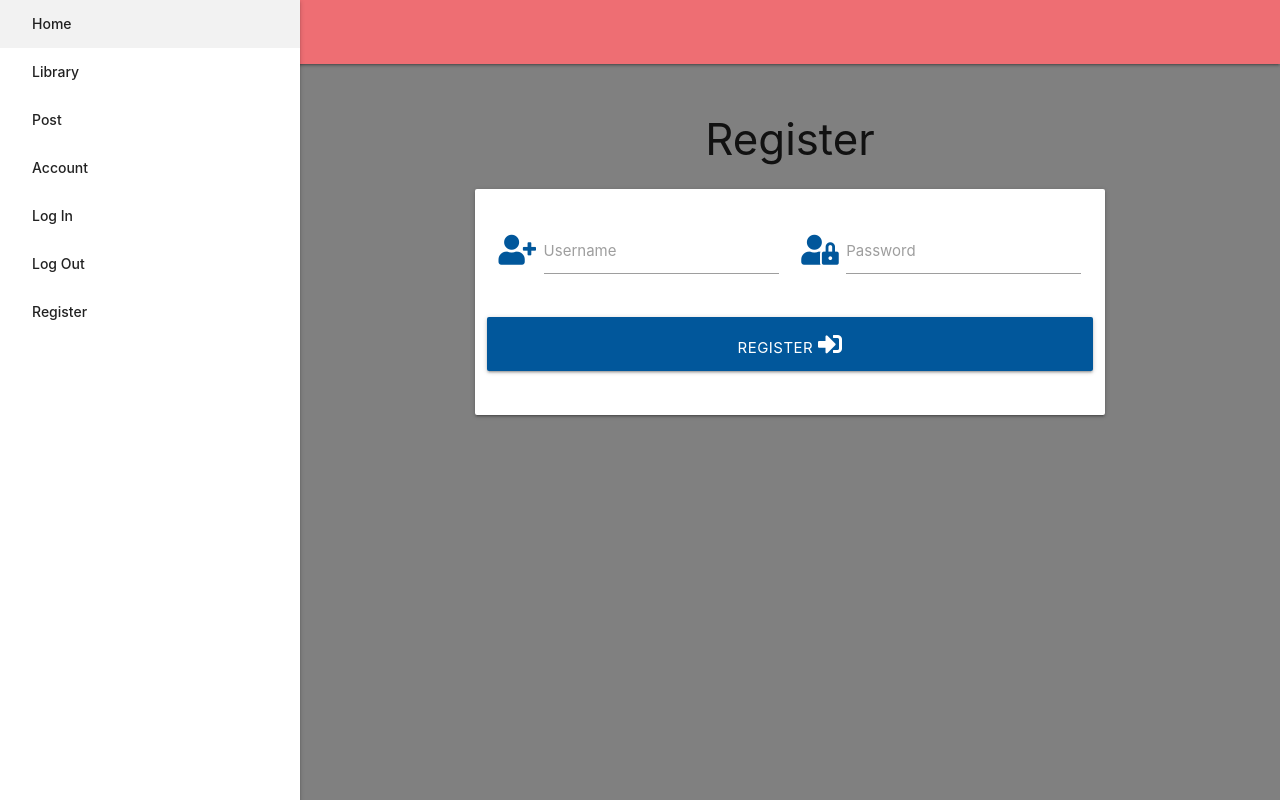
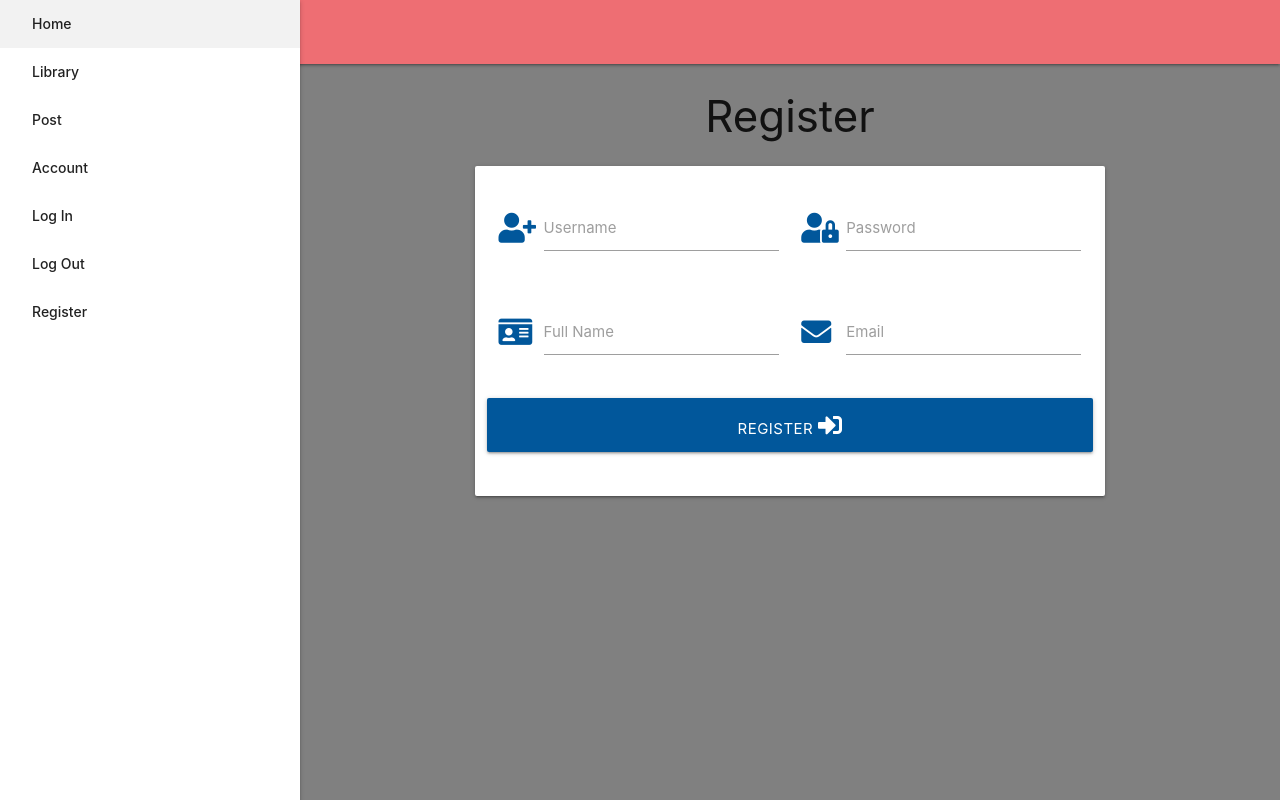
Before and after one commit to SleepyMan93/escro-games, a Flask app: page /register in a window 1280 px wide. Run offline with Flask 2, Linux system fonts and the light colour scheme; some libraries are stand-ins or nearby versions.

Commit message:
Added Register functionality and fixed sidenav menu collapse

```diff
--- a/app.py
+++ b/app.py
@@ -27,6 +27,26 @@
 
 @app.route("/register", methods=["GET", "POST"])
 def register():
+    if request.method == "POST":
+        # check if username already exists in db
+        existing_user = mongo.db.users.find_one(
+            {"username": request.form.get("username").lower()})
+
+        if existing_user:
+            flash("Username already exists")
+            return redirect(url_for("register"))
+
+        register = {
+            "username": request.form.get("username").lower(),
+            "password": generate_password_hash(request.form.get("password")),
+            "name": request.form.get("name").lower(),
+            "email": request.form.get("email")
+        }
+        mongo.db.users.insert_one(register)
+
+        # put the new user into 'session' cookie
+        session["user"] = request.form.get("username").lower()
+        flash("Welcome to Escro")
     return render_template("register.html")
 
 
--- a/static/css/style.css
+++ b/static/css/style.css
@@ -3,12 +3,16 @@
 }
 
 
-main, footer {
+main, section, footer {
     padding-left: 300px;
   }
 
   @media only screen and (max-width : 992px) {
-    header, main, footer {
+    main, section, footer {
       padding-left: 0;
     }
   }
+
+.flashes h4 {
+  line-height: 2;
+}
--- a/static/js/script.js
+++ b/static/js/script.js
@@ -1,3 +1,3 @@
 $(document).ready(function(){
-    $('.sidenav').sidenav();
-  });
+  $('.sidenav').sidenav();
+});
--- a/templates/base.html
+++ b/templates/base.html
@@ -19,7 +19,13 @@
 <body>
 
     <header>
-        <nav> <!-- navbar content here  --> </nav>
+        <nav>
+            <div id="menu" class="container">
+                <a href="#" data-target="slide-out" class="sidenav-trigger">
+                    <i class="fas fa-bars"></i>
+                </a>
+            </div>
+        </nav>
 
         <ul id="slide-out" class="sidenav sidenav-fixed">
             <li><a href="{{ url_for('show_games') }}">Home</a></li>
@@ -30,8 +36,21 @@
             <li><a href="#">Log Out</a></li>
             <li><a href="{{ url_for('register') }}">Register</a></li>
         </ul>
-        <a href="#" data-target="slide-out" class="sidenav-trigger"><i class="material-icons">menu</i></a>
+
     </header>
+
+    <section>
+        <!-- flash messages -->
+        {% with messages = get_flashed_messages() %}
+            {% if messages %}
+                {% for message in messages %}
+                    <div class="row flashes">
+                        <h4 class="center-align">{{ message }}</h4>
+                    </div>
+                {% endfor %}
+            {% endif %}
+        {% endwith %}
+    </section>
 
     <main>
     {% block content %}
--- a/templates/register.html
+++ b/templates/register.html
@@ -10,14 +10,28 @@
                 <!-- username -->
                     <div class="input-field col s6">
                         <i class="fas fa-user-plus prefix light-blue-text text-darken-4"></i>
-                        <input id="username" name="username" type="text" class="validate">
+                        <input id="username" name="username" type="text" minlength="5"
+                            maxlength="15" pattern="^[a-zA-Z0-100]{5,15}$" class="validate" required>
                         <label for="username">Username</label>
                     </div>
                 <!-- passowrd -->
                     <div class="input-field col s6">
                         <i class="fas fa-user-lock prefix light-blue-text text-darken-4"></i>
-                        <input id="password" name="password" type="password" class="validate">
+                        <input id="password" name="password" type="password" minlength="5"
+                            maxlength="15" pattern="^[a-zA-Z0-100]{5,15}$" class="validate" required>
                         <label for="password">Password</label>
+                    </div>
+                </div>
+                <div class="row">
+                    <div class="input-field col s6">
+                        <i class="fas fa-id-card prefix light-blue-text text-darken-4"></i>
+                        <input name="name"id="first_name" type="text" class="validate">
+                        <label for="name">Full Name</label>
+                    </div>
+                    <div class="input-field col s6">
+                        <i class="fas fa-envelope prefix light-blue-text text-darken-4"></i>
+                      <input id="email" name="email" type="email" class="validate">
+                      <label for="email">Email</label>
                     </div>
                 </div>
                 <!-- register -->
```
Also changed, not shown: README.md, static/images/flash_message_bug.png (added).
